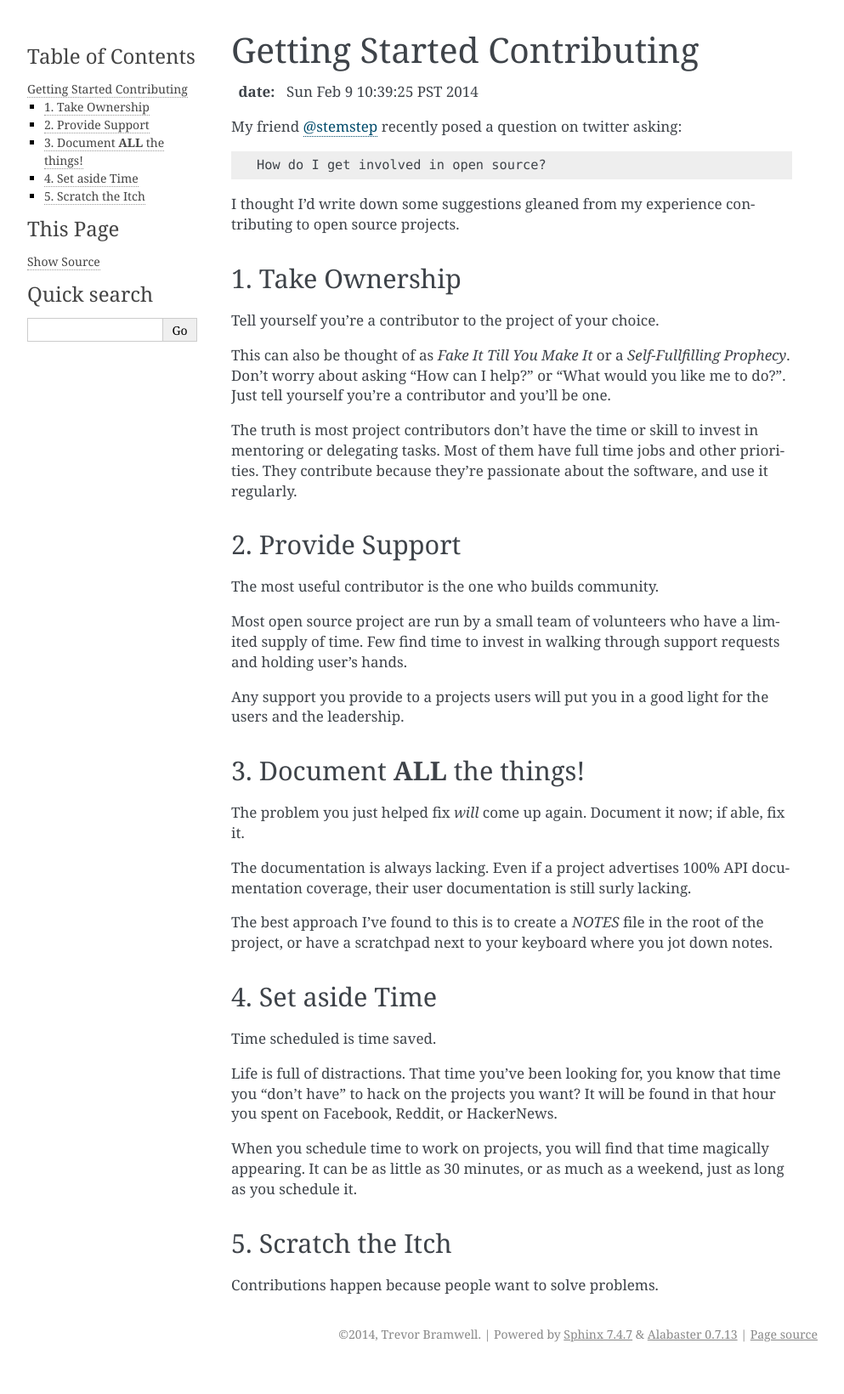
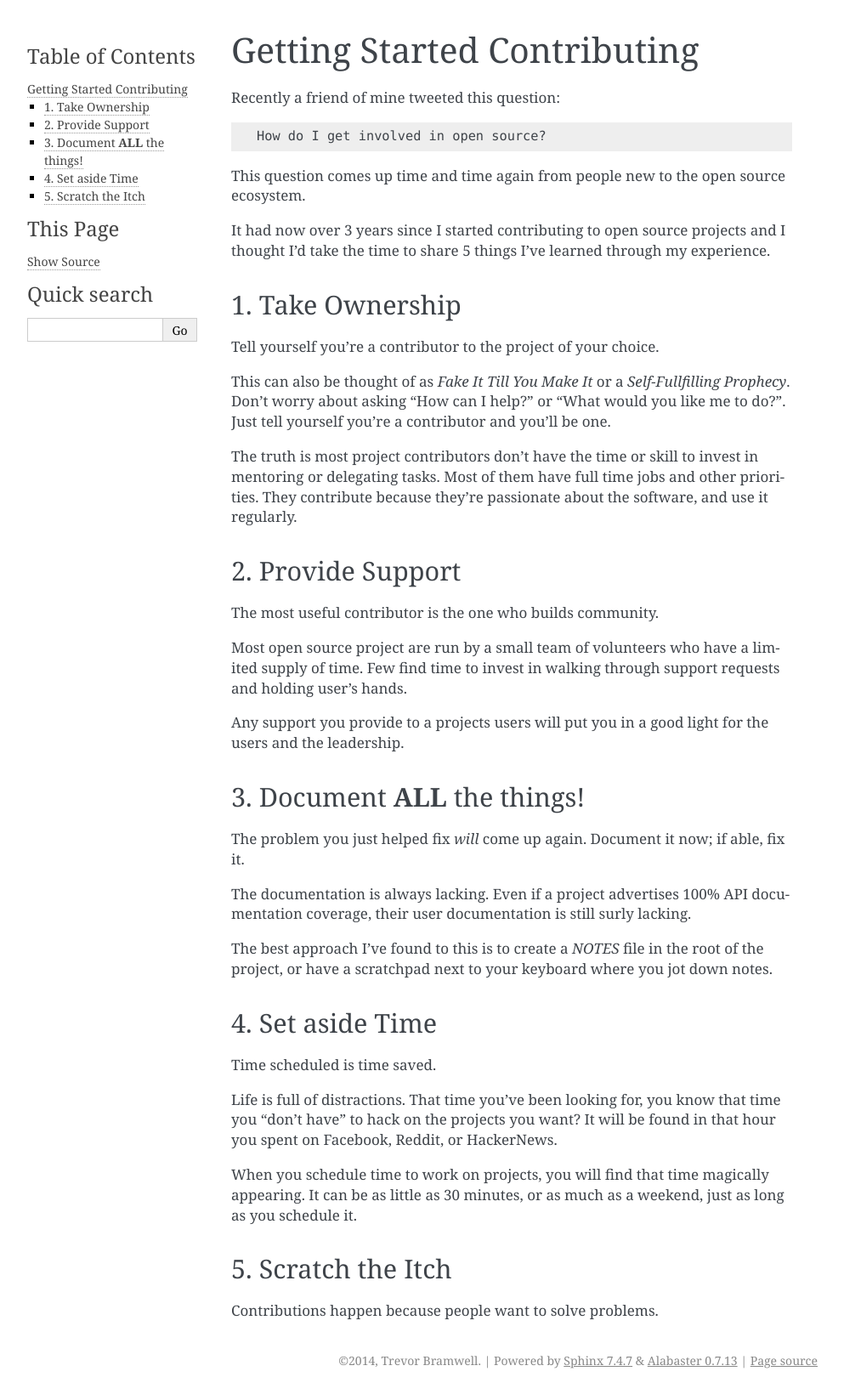
Before and after one commit to bramwelt/website, a Sphinx documentation site: the page built from source/drafts/opensourcecontributing.rst, in a window 1280 px wide. Shown: the whole page at 85% size, without its empty margins (148-1141 px from the left). Built offline with Sphinx 7.4.7, drawn with Linux system fonts in a browser that asks for light colours; before the commit the page ends 1609 px from its top, so only the background shows below that.

Commit message:
Remove stemstep reference from OSC, update intro.

```diff
--- a/source/drafts/opensourcecontributing.rst
+++ b/source/drafts/opensourcecontributing.rst
@@ -1,13 +1,16 @@
 Getting Started Contributing
 ============================
-:date: Sun Feb  9 10:39:25 PST 2014
 
-My friend `@stemstep`_ recently posed a question on twitter asking::
+Recently a friend of mine tweeted this question::
 
     How do I get involved in open source?
 
-I thought I'd write down some suggestions gleaned from my experience
-contributing to open source projects.
+This question comes up time and time again from people new to the open
+source ecosystem.
+
+It had now over 3 years since I started contributing to open source
+projects and I thought I'd take the time to share 5 things I've learned
+through my experience.
 
 1. Take Ownership
 -----------------
```
